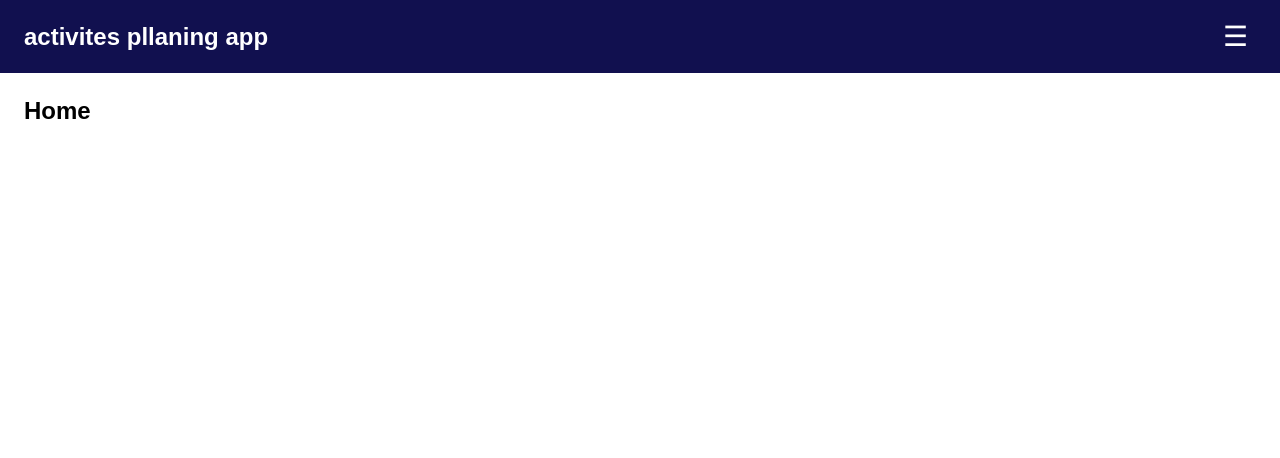
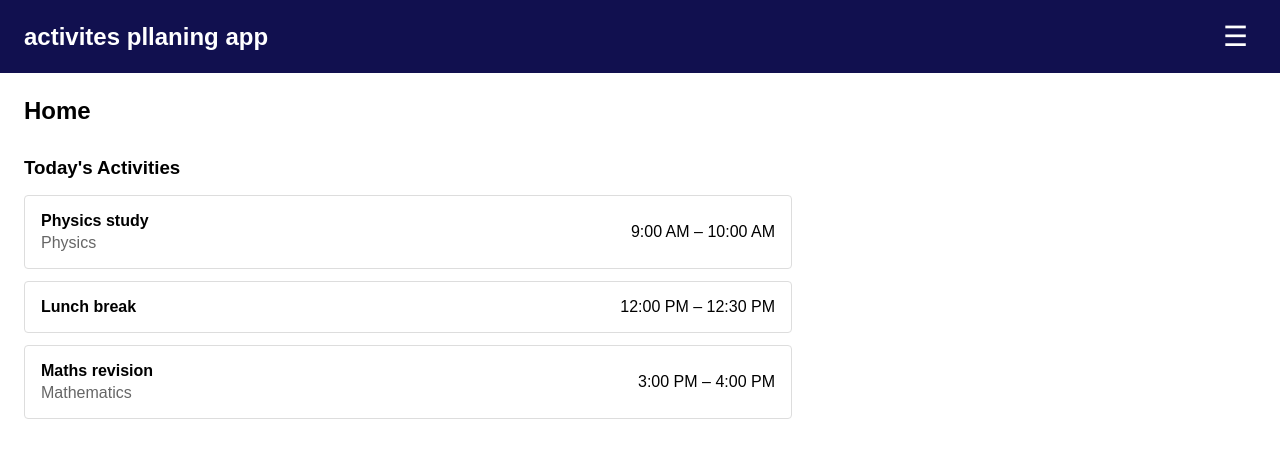
Before and after one commit to davidyao4344314/Time-management-app, a React app in the folder frontend/: page / in a window 1280 px wide. Shown: the top 458 px of the page. Built offline with nearby package versions, Linux system fonts and the light colour scheme; the HTML template or start-up script is replaced by a standard one.

Commit message:
Connect frontend and backend using FastAPI

```diff
--- /dev/null
+++ b/frontend/src/pages/Home.css
@@ -0,0 +1,49 @@
+.today-activities {
+  width: 100%;
+  max-width: 48rem;
+  margin-top: 2rem;
+}
+
+.today-activities h3 {
+  margin: 0 0 1rem;
+}
+
+.activity-list {
+  display: grid;
+  gap: 0.75rem;
+  margin: 0;
+  padding: 0;
+  list-style: none;
+}
+
+.activity-card {
+  display: grid;
+  grid-template-columns: minmax(0, 1fr) auto;
+  gap: 1rem;
+  align-items: center;
+  padding: 1rem;
+  border: 1px solid #dddddd;
+  border-radius: 0.25rem;
+  background: #ffffff;
+}
+
+.activity-card h4,
+.activity-card p {
+  margin: 0;
+}
+
+.activity-card h4 + p {
+  margin-top: 0.25rem;
+  color: #666666;
+}
+
+.activity-time {
+  white-space: nowrap;
+}
+
+@media (max-width: 36rem) {
+  .activity-card {
+    grid-template-columns: 1fr;
+    gap: 0.5rem;
+  }
+}
--- a/frontend/src/pages/Home.jsx
+++ b/frontend/src/pages/Home.jsx
@@ -1,7 +1,54 @@
+import './Home.css'
+
+const activities = [
+  {
+    id: 1,
+    name: 'Physics study',
+    startTime: '9:00 AM',
+    endTime: '10:00 AM',
+    category: 'Physics',
+  },
+  {
+    id: 2,
+    name: 'Lunch break',
+    startTime: '12:00 PM',
+    endTime: '12:30 PM',
+  },
+  {
+    id: 3,
+    name: 'Maths revision',
+    startTime: '3:00 PM',
+    endTime: '4:00 PM',
+    category: 'Mathematics',
+  },
+]
+
 function Home() {
   return (
     <main className="page">
       <h2>Home</h2>
+
+      <section className="today-activities">
+        <h3>Today's Activities</h3>
+
+        {activities.length === 0 ? (
+          <p>No activities scheduled for today.</p>
+        ) : (
+          <ul className="activity-list">
+            {activities.map((activity) => (
+              <li className="activity-card" key={activity.id}>
+                <div>
+                  <h4>{activity.name}</h4>
+                  {activity.category && <p>{activity.category}</p>}
+                </div>
+                <p className="activity-time">
+                  {activity.startTime} – {activity.endTime}
+                </p>
+              </li>
+            ))}
+          </ul>
+        )}
+      </section>
     </main>
   )
 }
```
Also changed, not shown: 2 other files (tests, documents, lock files or other folders).
